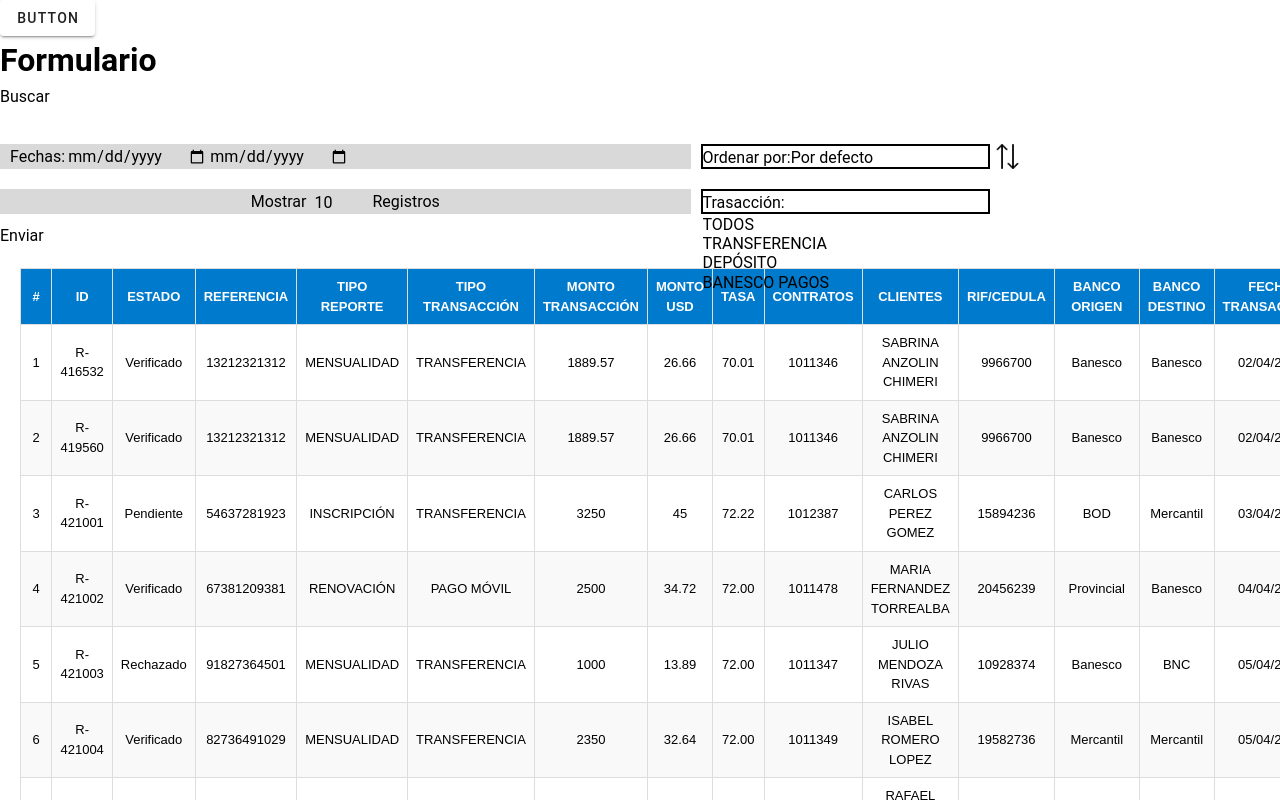
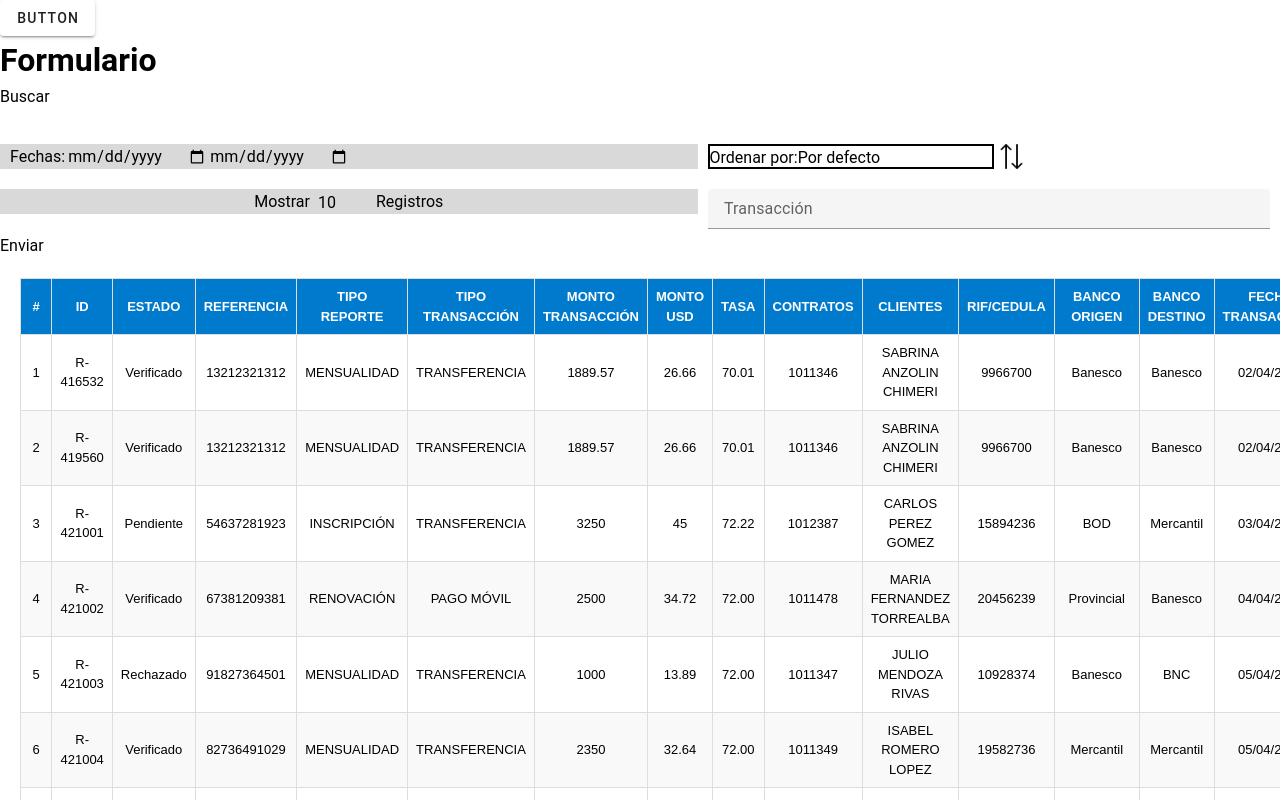
Before and after one commit to Buff4AurelionSol/CloudHUB, a Vue app in the folder cloud-hub/: page / in a window 1280 px wide. Shown: the top 800 px of the page. Built offline with nearby package versions, Linux system fonts and the light colour scheme; the HTML template or start-up script is replaced by a standard one.

Commit message:
style: modify styles transactionInput with vuetify

```diff
--- a/cloud-hub/src/components/TransactionInput/TransactionInput.vue
+++ b/cloud-hub/src/components/TransactionInput/TransactionInput.vue
@@ -1,45 +1,32 @@
 <script setup>
     import { ref } from 'vue';
     import { OPTIONS_TRANSACTION } from '../consts/const';
+
     const selectedValues = ref([])
-
-
     const emit = defineEmits(['sendSelectedValues'])
-
-    function addSelection(e){
-        let aux = e.target.selectedOptions
-        selectedValues.value = Array.from(aux).map(option => option.value)
-        emit('sendSelectedValues', selectedValues.value )
+    const sendValuesSelect = (value) => {
+        emit('sendSelectedValues', value)
     }
 
 </script>
 
 <template>
-    <div class="transaction-input">
-        <span>Trasacción:</span>
-        <select name="transaction" class="option-box" @change="addSelection" multiple>
-            <option :value="option"
-                v-for="(option) in OPTIONS_TRANSACTION"
-                key="option"
-                class="option">
-                {{option}}
-            </option>
-        </select>
-    </div>
-</template>
+    <v-combobox
+      multiple
+      label="Transacción"
+      v-model="selectedValues"
+      :items="OPTIONS_TRANSACTION"
+      class="transactions"
+      density="compact"
+       @update:modelValue="sendValuesSelect"
+    />
+  </template>
 
-<style scoped>
-  .transaction-input{
-        width: 50%;
-        height: 25px;
-        border: 2px solid black;
-        margin-bottom: 6px;
-    }
+  <style scoped>
+  .transactions {
+    width: 100%;
+    margin-right: 10px;
+    height: 45px;
+  }
 
-    .option-box{
-        width: 100%;
-
-    }
-
-
-</style>
+  </style>
```
